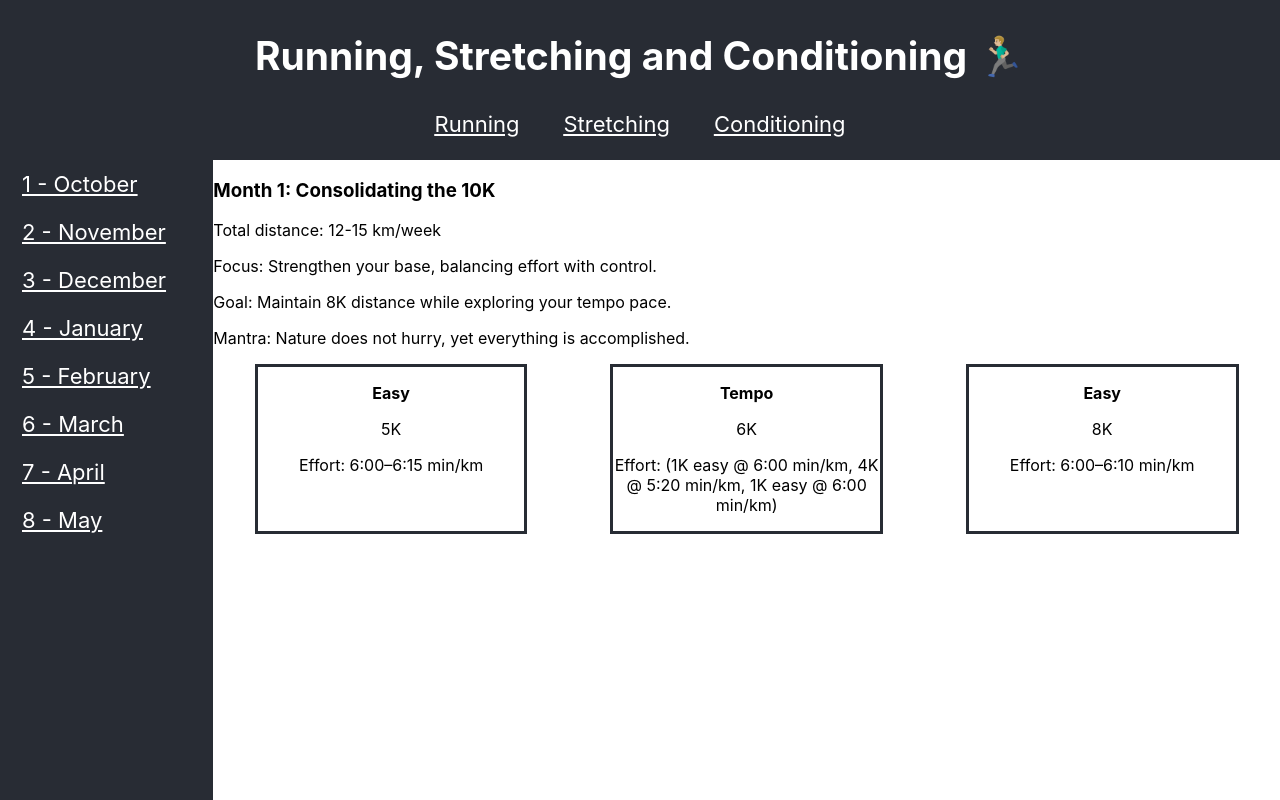
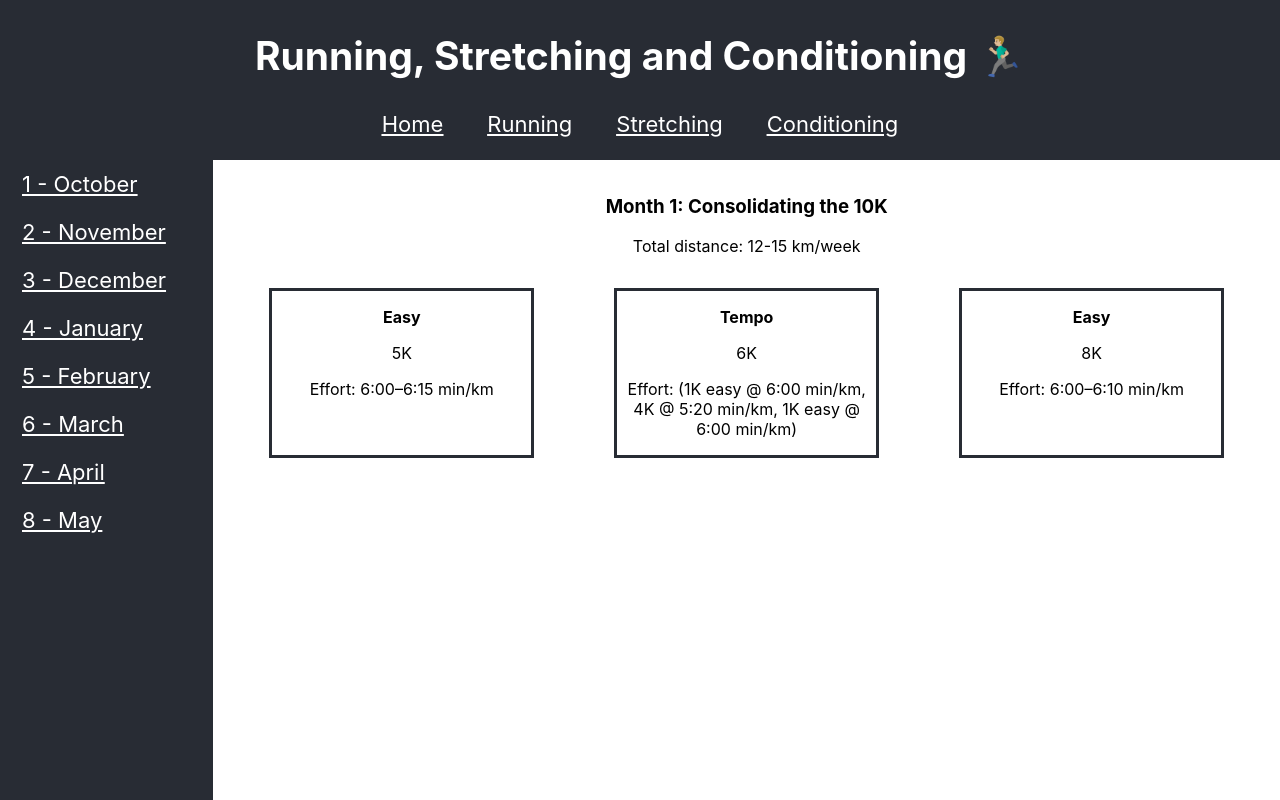
Before and after one commit to Albadylic/run-gregor-run, a React (Create React App) app: page /running in a window 1280 px wide. Built offline with nearby package versions, Linux system fonts and the light colour scheme.

Commit message:
Data adjustments

```diff
--- a/src/App.css
+++ b/src/App.css
@@ -46,12 +46,18 @@ nav > ul > li > a {
   color: inherit;
 }
 
+.page_body {
+  margin: 1em;
+  text-align: center;
+}
+
 .runs_container,
 .conditioning_exercise_container {
   display: flex;
   flex-basis: 0;
   justify-content: space-around;
   text-align: center;
+  flex-wrap: wrap;
 }
 
 .runs_container > div,
@@ -59,4 +65,5 @@ nav > ul > li > a {
   border: solid 0.2em #282c34;
   text-wrap: wrap;
   width: 25%;
+  margin: 1em;
 }
--- a/src/components/Nav.jsx
+++ b/src/components/Nav.jsx
@@ -4,6 +4,9 @@ export default function Nav() {
   return (
     <nav className="Navigation">
       <ul>
+        <li>
+          <Link to="/">Home</Link>
+        </li>
         <li>
           <Link to="/running">Running</Link>
         </li>
--- a/src/components/Running.jsx
+++ b/src/components/Running.jsx
@@ -24,9 +24,9 @@ export default function Running() {
           Month {chosenMonth["index"]}: {chosenMonth["title"]}
         </h3>
         <p>Total distance: {chosenMonth["total_distance"]}</p>
-        <p>Focus: {chosenMonth["focus"]}</p>
+        {/* <p>Focus: {chosenMonth["focus"]}</p>
         <p>Goal: {chosenMonth["goal"]}</p>
-        <p>Mantra: {chosenMonth["mantra"]}</p>
+        <p>Mantra: {chosenMonth["mantra"]}</p> */}
 
         <div className="runs_container">
           {chosenMonth["runs"].map((run) => (
--- a/src/data/running.json
+++ b/src/data/running.json
@@ -28,7 +28,6 @@
       "index": 1,
       "title": "Consolidating the 10K",
       "total_distance": "12-15 km/week",
-        "focus": "Strengthen your base, balancing effort with control.",
       "runs": [
         {
           "type": "easy",
@@ -45,15 +44,12 @@
           "distance": 8,
           "effort": "6:00–6:10 min/km"
         }
-        ],
-        "mantra": "Nature does not hurry, yet everything is accomplished.",
-        "goal": "Maintain 8K distance while exploring your tempo pace."
+      ]
     },
     {
       "index": 2,
       "title": "Building Distance",
       "total_distance": "15-18 km/week",
-        "focus": "Extend your distance with mindful effort, introducing speedwork.",
       "runs": [
         {
           "type": "easy",
@@ -70,15 +66,12 @@
           "distance": 9,
           "effort": "6:00–6:10 min/km"
         }
-        ],
-        "mantra": "The mind is everything. What you think, you become.",
-        "goal": "Increase your long run to 9K and focus on disciplined intervals."
+      ]
     },
     {
       "index": 3,
       "title": "Distance and Tempo Focus",
       "total_distance": "17-20 km/week",
-        "focus": "Develop consistency in longer distances while refining your tempo efforts.",
       "runs": [
         {
           "type": "easy",
@@ -95,15 +88,12 @@
           "distance": 10,
           "effort": "6:00–6:10 min/km"
         }
-        ],
-        "mantra": "You have the right to perform your duty, but not to the fruits of the action.",
-        "goal": "Build consistency at 10K while pushing your tempo pace."
+      ]
     },
     {
       "index": 4,
       "title": "Strengthen Pacing & Intervals",
       "total_distance": "20-23 km/week",
-        "focus": "Increase your interval sessions for speed and endurance.",
       "runs": [
         {
           "type": "easy",
@@ -120,15 +110,12 @@
           "distance": 12,
           "effort": "6:00–6:10 min/km"
         }
-        ],
-        "mantra": "The impediment to action advances action. What stands in the way becomes the way.",
-        "goal": "Push through obstacles by extending your long run to 12K and improving interval work."
+      ]
     },
     {
       "index": 5,
       "title": "Breakthrough Distance",
       "total_distance": "22-25 km/week",
-        "focus": "Increase distance while holding a steady tempo, focusing on your internal journey.",
       "runs": [
         {
           "type": "easy",
@@ -145,15 +132,12 @@
           "distance": 14,
           "effort": "6:00–6:10 min/km"
         }
-        ],
-        "mantra": "The journey of a thousand miles begins with a single step.",
-        "goal": "Reach 14K comfortably, and deepen your focus during tempo sessions."
+      ]
     },
     {
       "index": 6,
       "title": "Sharpening Speed",
       "total_distance": "24-28 km/week",
-        "focus": "Increase long-run distance while refining your pace in shorter, faster efforts.",
       "runs": [
         {
           "type": "easy",
@@ -170,15 +154,12 @@
           "distance": 16,
           "effort": "6:00–6:10 min/km"
         }
-        ],
-        "mantra": "Peace comes from within. Do not seek it without.",
-        "goal": "Extend your long run to 16K, and build strength in intervals."
+      ]
     },
     {
       "index": 7,
       "title": "Prepping for Race Pace",
       "total_distance": "25-30 km/week",
-        "focus": "Extend your long run towards race day distance while practising your race pace.",
       "runs": [
         {
           "type": "easy",
@@ -195,15 +176,12 @@
           "distance": 18,
           "effort": "(15K @ 5:30–5:35 min/km, 3K @ 6:00 min/km if needed)"
         }
-        ],
-        "mantra": "We suffer more often in imagination than in reality.",
-        "goal": "Achieve race pace during your long run, trusting your body’s progress."
+      ]
     },
     {
       "index": 8,
       "title": "Peak for Half Marathon",
       "total_distance": "27-33 km/week",
-        "focus": "Final preparation for race day, with a focus on control and calmness.",
       "runs": [
         {
           "type": "easy",
@@ -220,9 +198,7 @@
           "distance": 21,
           "effort": "(18K @ 5:30–5:35 min/km, 3K @ 6:00 min/km if necessary)"
         }
-        ],
-        "mantra": "Be steadfast in yoga, O Arjuna. Perform your duty and abandon all attachment to success or failure.",
-        "goal": "Simulate race conditions, focus on mental strength and pacing."
+      ]
     }
   ]
 }
```
Also changed, not shown: src/data/months.json (added, +60 -0 lines). Lines whose indentation alone changed are shown as unchanged.
